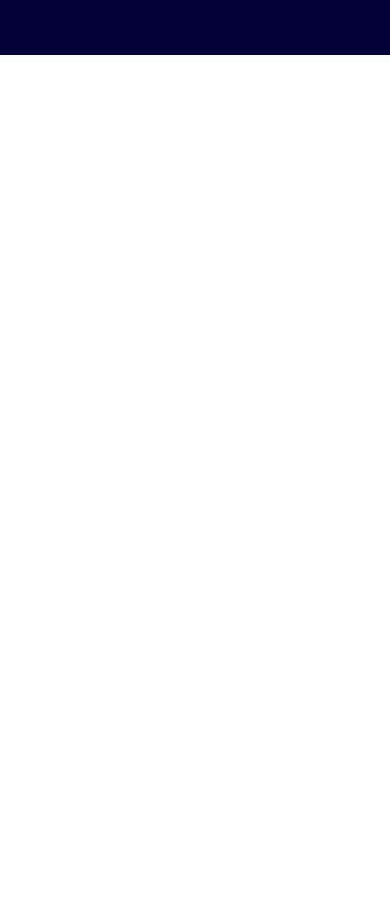
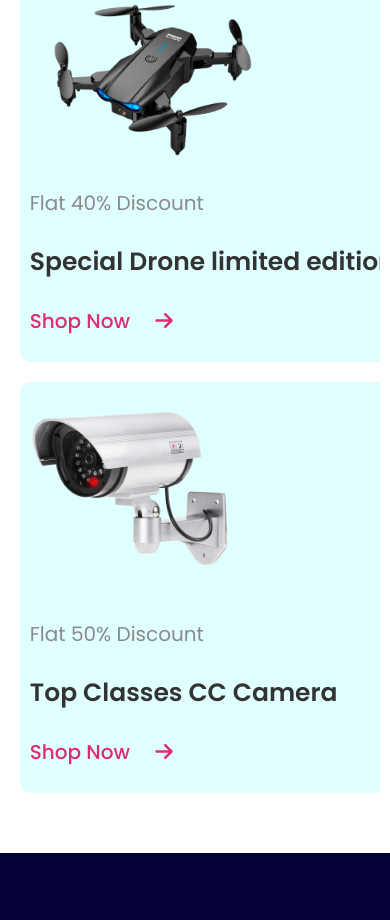
Before and after one commit to mehedy201/Ecommerce_landing_page, a plain HTML site: page index.html in a window 390 px wide. Shown: the part 6370-7290 px from the top of the page. Before the commit the page ends 6425 px from the top, so only its background shows below. Drawn offline with Linux system fonts and the light colour scheme.

Commit message:
[Complete]

```diff
--- a/css/style.css
+++ b/css/style.css
@@ -1,8 +1,6 @@
 /* --------------- Google Fonts --------------- */
 @import url('https://fonts.googleapis.com/css2?family=Poppins:wght@400;500;600&display=swap');
 /* --------------- Google Fonts --------------- */
-
-
 
 /* --------------- Body Start --------------- */
 body{
@@ -169,7 +167,7 @@ body{
     width: 90%;
     display: grid;
     grid-template-columns: 1fr 1fr 1fr;
-    grid-gap: 1em;
+    grid-gap: 2em;
     margin: 0 auto;
 }
 .products .item{
@@ -226,15 +224,60 @@ body{
 }
 /* --------------- Popular_Collection End --------------- */
 
+/* --------------- Extra Section Start --------------- */
+.extra_section .special_offers{
+    text-align: center;
+    font-size: 26px;
+    font-weight: bold;
+    color: #E02C6D;
+    margin-top: 80px;
+}
+.discount{
+    display: flex;
+}
+.discount_item_1{
+    width: 50%;
+    display: flex;
+    align-items: center;
+    justify-content: space-between;
+    background: lightcyan;
+    margin: 10px;
+    padding: 10px;
+    border-radius: 10px;
+}
+.discount_item_1 .item_1_image{
+    width: 50%;
+}
+.discount_item_1 .item_1_image img{
+    width: 250px;
+    height: auto;
+}
+.discount_item_1 .item_1_image .bad_image{
+    width: 200px;
+    height: auto;
+}
 
+.discount_item_1 .item_1_content{
+    width: 50%;
+}
+.discount_item_1 .item_1_content .discount_rate {
+    font-size: 20px;
+    font-weight: lighter;
+    color: rgb(138, 138, 138);
+}
+.discount_item_1 .item_1_content .discount_title {
+    font-size: 25px;
+    font-weight: bold;
+    color: rgb(51, 51, 51);
+}
+.discount_item_1 .item_1_content .discount_button {
+    font-size: 20px;
+    font-weight: 500;
+    color: #E02C6D;
+    text-decoration: none;
+}
 
-
-
-
-
-/* --------------- Body Start --------------- */
-
-/* --------------- Body End --------------- */
+/* --------------- Extra Section End --------------- */
 
 
 /* --------------- Footer Start --------------- */
@@ -266,18 +309,7 @@ footer .fab{
     background-color: rgba(182, 182, 182, 0.425);
     border-radius: 50%;
   }
-
-
 /* --------------- Footer End --------------- */
-
-
-
-
-
-
-
-
-
 
 
  /* ----------------------------------Media Query breckpoint */
@@ -336,7 +368,20 @@ footer .fab{
     .collection_button{
         margin-right: 25px;
     }
-
+    .discount{
+        flex-direction: column;
+        overflow: hidden;
+    }
+    .discount_item_1{
+        width: 100%;
+        justify-content: left;
+        overflow: hidden;
+        margin: 10px;
+        padding: 10px;
+    }
+    .discount_item_1 .item_1_image{
+        width: 40%;
+    }
 }
  /* ----------------------------------Media Query breckpoint */
   /* --------------------------------- 768px */
@@ -379,12 +424,13 @@ footer .fab{
         grid-template-columns: 1fr 1fr;
         margin: 0 auto;
     }
-
-
+    .discount{
+        flex-direction: column;
+    }
+    .discount_item_1{
+        width: 100%;
+    }
 }
-
-
-
  /* ----------------------------------Media Query breckpoint */
   /* --------------------------------- 620px */
 @media (max-width: 620px){
@@ -427,9 +473,26 @@ footer .fab{
         justify-content: center;
     }
     .collection_button{
-        margin-right: 0;
+        margin-right: 15px;
+    }
+    .discount_item_1{
+        flex-direction: column;
     }
 
+
+    /* discount_item_right_code------------- */
+    .discount_item_1 .item_1_image{
+        width: 100%;
+    }
+    .discount_item_1 .item_1_content{
+        width: 100%;
+    }
+    .discount_item_1 .item_1_content .discount_rate{
+        text-align: left;
+    }
+    .discount_item_1 .item_1_content .discount_button_align{
+        text-align: left;
+    }
 }
 
 /* --------------- Media Query End --------------- */
--- a/index.html
+++ b/index.html
@@ -244,16 +244,37 @@
            </div>
        </section>
    </article>
-
-
-
-
-
-
-
     <!-- ------------- Main End ------------- -->
 
-
+    <!-- ------------- Extra Section start ------------- -->
+    <section class="extra_section">
+        <div class="container">
+            <h2 class="special_offers">Special Offers Now</h2>
+            <div class="discount">
+                <div class="discount_item_1">
+                    <div class="item_1_image">
+                        <img src="image/photos/item_1.png" alt="">
+                    </div>
+                    <div class="item_1_content">
+                        <p class="discount_rate">Flat 40% Discount</p>
+                        <h3 class="discount_title">Special Drone limited edition</h3>
+                        <p class="discount_button_align"><a class="discount_button" href="#">Shop Now <span><i class="animation fas fa-arrow-right"></i></span></a></p>
+                    </div>
+                </div>
+                <div class="discount_item_1">
+                    <div class="item_1_image">
+                        <img class="bad_image" src="image/photos/item_2.png" alt="">
+                    </div>
+                    <div class="item_1_content">
+                        <p class="discount_rate">Flat 50% Discount</p>
+                        <h3 class="discount_title">Top Classes CC Camera</h3>
+                        <p class="discount_button_align"><a class="discount_button" href="#">Shop Now <span><i class="animation fas fa-arrow-right"></i></span></a></p>
+                    </div>
+                </div>
+            </div>
+        </div>
+    </section>
+    <!-- ------------- Extra section End ------------- -->
 
     <!-- ------------- Footer Start ------------- -->
     <footer>
```
Also changed, not shown: image/photos/item_1.png (added), image/photos/item_2.png (added).
